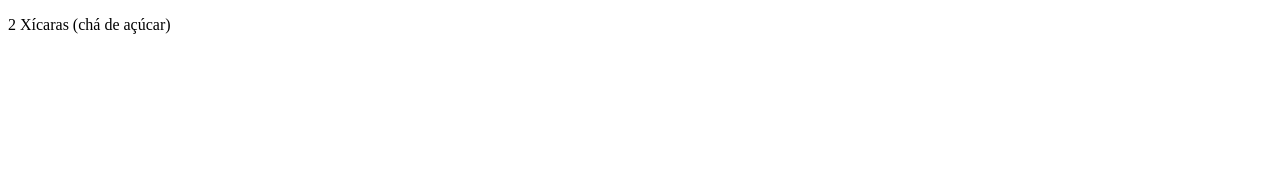
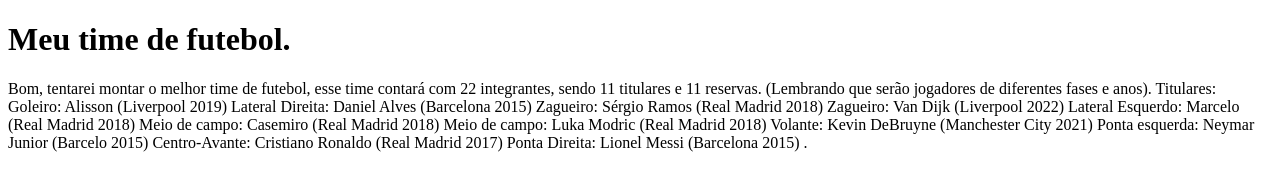
Before and after one commit to SantosP25/1MB-SitesRM, a plain HTML site: page index.html in a window 1280 px wide. Drawn offline with Linux system fonts and the light colour scheme.

Commit message:
Update index.html

```diff
--- a/index.html
+++ b/index.html
@@ -4,12 +4,30 @@
     <meta charset="UTF-8">
     <meta http-equiv="X-UA-Compatible" content="IE=edge">
     <meta name="viewport" content="width=device-width, initial-scale=1.0">
-    <title>Document</title>
+    <title>Documento.</title>
 </head>
-<body>
+<body> <h1> Meu time de futebol.  </h1>
 
 <p>
-    2 Xícaras (chá de açúcar)
+  Bom, tentarei montar o melhor time de futebol,
+ esse time contará com 22 integrantes, sendo
+11 titulares e 11 reservas. (Lembrando que serão jogadores
+de diferentes fases e anos).
+
+Titulares:
+
+Goleiro: Alisson (Liverpool 2019)
+Lateral Direita: Daniel Alves (Barcelona 2015)
+Zagueiro: Sérgio Ramos (Real Madrid 2018)
+Zagueiro: Van Dijk (Liverpool 2022)
+Lateral Esquerdo: Marcelo (Real Madrid 2018)
+Meio de campo: Casemiro (Real Madrid 2018)
+Meio de campo: Luka Modric (Real Madrid 2018)
+Volante: Kevin DeBruyne (Manchester City 2021)
+Ponta esquerda: Neymar Junior (Barcelo 2015)
+Centro-Avante: Cristiano Ronaldo (Real Madrid 2017)
+Ponta Direita: Lionel Messi (Barcelona 2015)
+.
 </p>
 
 </body>
```
